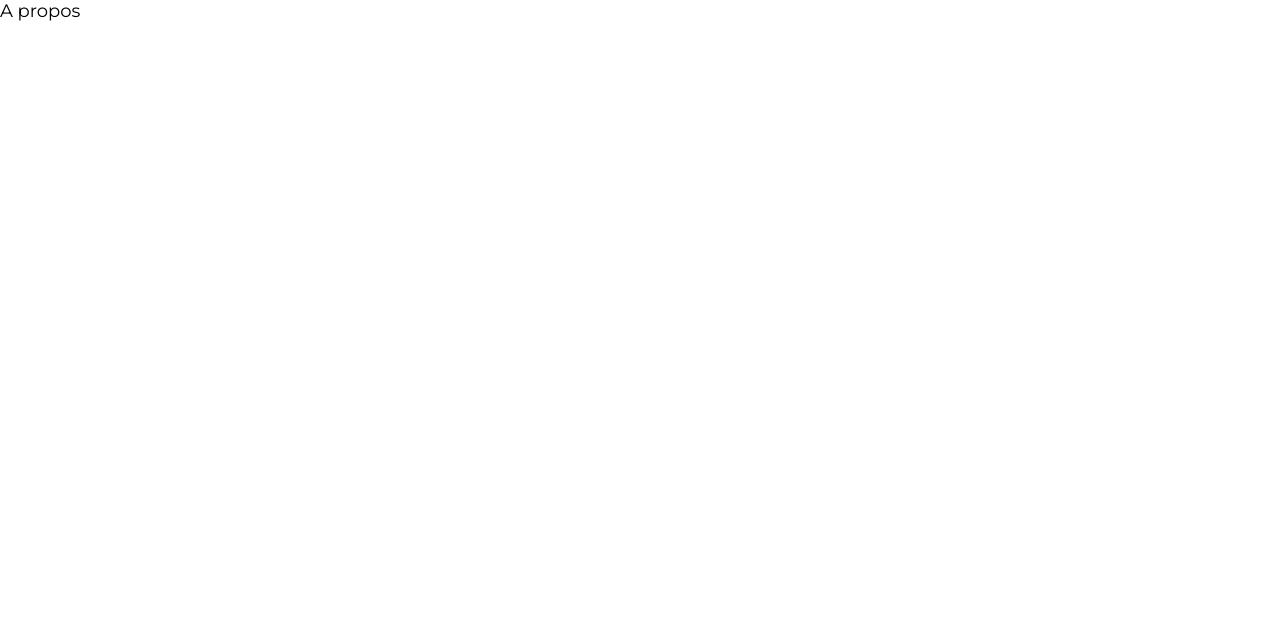
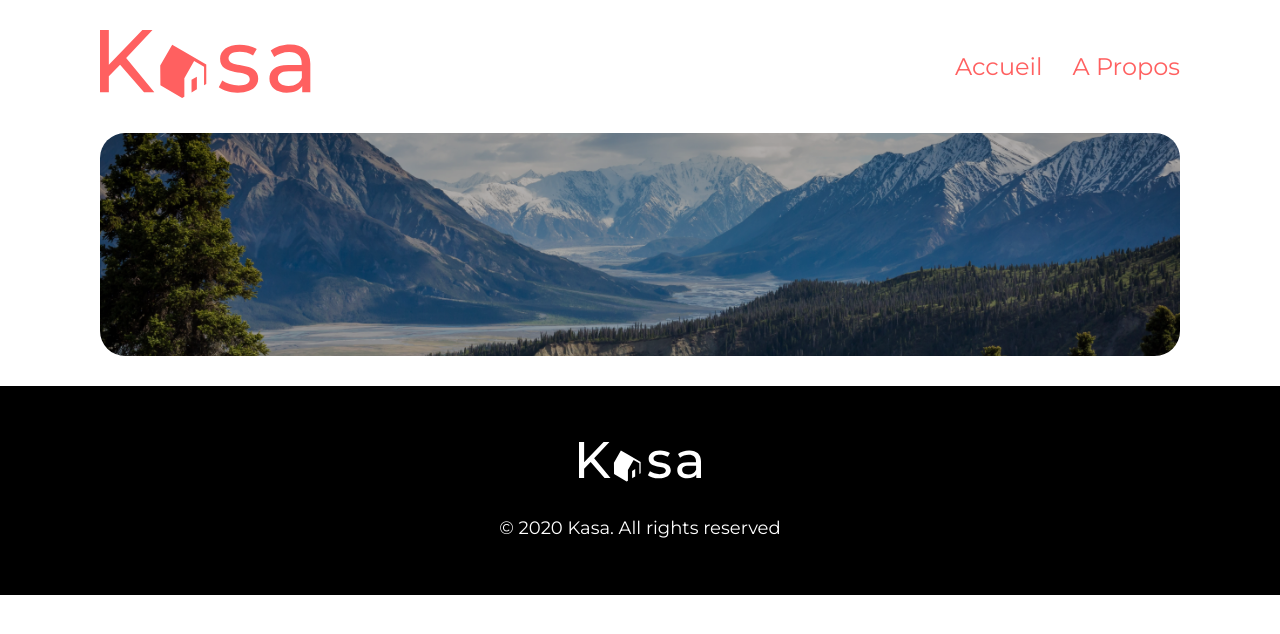
Before and after one commit to maxlearns2code/Kasa, a React (Create React App) app: page /about in a window 1280 px wide. Shown: the top 634 px of the page. Built offline with nearby package versions, Linux system fonts and the light colour scheme.

Commit message:
fix logo + img banner

```diff
--- a/src/components/Banner.jsx
+++ b/src/components/Banner.jsx
@@ -1,11 +1,10 @@
-import Picture from "../assets/Cliffs.png"
 import "../main.scss"
 
-const Banner = () => {
+const Banner = ({img, text}) => {
     return (
         <section className="banner">
-            <img className="banner_image" src={Picture} alt="bannière reprsentant une falaise"/>
-            <h1 className="banner_text">Chez vous, partout et ailleurs</h1>
+            <img className="banner_image" src={img} alt="bannière représentant une falaise"/>
+            <h1 className="banner_text">{text}</h1>
         </section>
     )
 }
--- a/src/components/Card.jsx
+++ b/src/components/Card.jsx
@@ -1,7 +1,7 @@
 import "../main.scss"
 
 
-const Card= ({data}) => {
+const Card = ({data}) => {
     return (
 
         <article className="card">
--- a/src/components/Logo.jsx
+++ b/src/components/Logo.jsx
@@ -1,10 +1,9 @@
-import Logo from "../assets/Logo-Header.svg"
 import "../main.scss"
 
-const ShowLogo = () => {
+const ShowLogo = ({img}) => {
     return (
         <div className="showlogo">
-            <img src={Logo} alt="Logo Kasa"/>
+            <img src={img} alt="Logo Kasa"/>
         </div>
     )
 }
--- a/src/layout/Footer.jsx
+++ b/src/layout/Footer.jsx
@@ -1,10 +1,11 @@
-import Logo from "../assets/Logo-Footer.svg"
+import Logo from  "../components/Logo"
+import FooterLogo from "../assets/Logo-Footer.svg"
 import "../main.scss"
 
 const Footer = () => {
     return (
         <footer className="footer">
-            <img src={Logo} alt="Logo Kasa"/>
+            <Logo img={FooterLogo}/>
             <p className="footer_text">© 2020 Kasa. All rights reserved</p>
         </footer>
     )
--- a/src/layout/Header.jsx
+++ b/src/layout/Header.jsx
@@ -1,4 +1,5 @@
 import Logo from  "../components/Logo"
+import HeaderLogo from "../assets/Logo-Header.svg"
 import Navbar from  "../components/Navbar"
 import "../main.scss"
 
@@ -6,7 +7,7 @@ import "../main.scss"
 const Header = () => {
     return (
         <header className="header">
-            <Logo />
+            <Logo img={HeaderLogo}/>
             <Navbar />
         </header>
     )
--- a/src/pages/About.jsx
+++ b/src/pages/About.jsx
@@ -1,7 +1,16 @@
+import Header from  "../layout/Header"
+import Banner from  "../components/Banner"
+import Footer from  "../layout/Footer"
+import AboutBanner from "../assets/Mountains.png"
+
 const About = () => {
     return (
         <div className="about">
-            A propos
+            <Header />
+            <main>
+            <Banner img={AboutBanner} text={""} />
+            </main>
+            <Footer />
         </div>
     )
 }
--- a/src/pages/Home.jsx
+++ b/src/pages/Home.jsx
@@ -1,5 +1,6 @@
 import Header from  "../layout/Header"
 import Banner from  "../components/Banner"
+import HomeBanner from "../assets/Cliffs.png"
 import Card from  "../components/Card"
 import Footer from  "../layout/Footer"
 import logements from "../datas/logements.json"
@@ -10,13 +11,13 @@ const Home = () => {
         <div className="home">
             <Header />
             <main>
-                <Banner />
-                <div className="card-container">
-                    {logements.map(el => {
-                        return <Card data={el}/>
-                    })}
+            <Banner img={HomeBanner} text={"Chez vous,\n partout et ailleurs"} />
+            <div className="card-container">
+                {logements.map(el => {
+                    return <Card data={el}/>
+                })}
 
-                </div>
+            </div>
             </main>
             <Footer />
         </div>
```
Also changed, not shown: src/App.js (line endings or trailing spaces).
